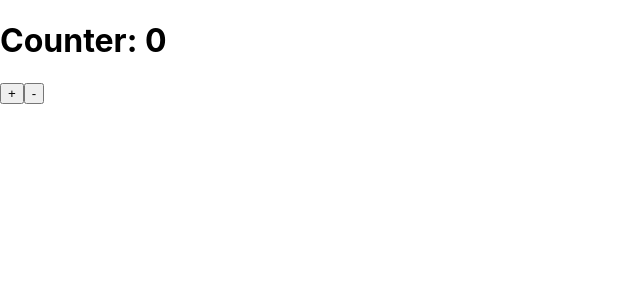
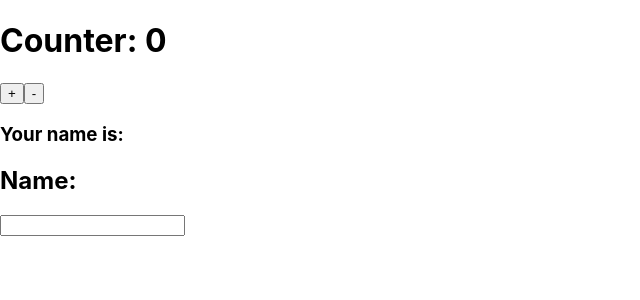
Before and after one commit to ooanishoo/react-redux-hooks, a React (Create React App) app: page / in a window 1280 px wide. Shown: the top 300 px of the page, without its empty margins (0-640 px from the left). Built offline with nearby package versions, Linux system fonts and the light colour scheme.

Commit message:
Add Name component

```diff
--- a/src/App.js
+++ b/src/App.js
@@ -3,18 +3,24 @@ import { createStore } from "redux";
 import { Provider, useSelector, useDispatch } from "react-redux";
 
 // create a reducer function
-function reducer(state, action) {
+function reducer(state = INITIAL_STATE, action) {
   switch (action.type) {
     case "INCREMENT_COUNT":
       return {
         ...state,
-        count: state.count + 1
+        count: state.count + 1,
       };
     case "DECREMENT_COUNT":
       return {
         ...state,
-        count: state.count - 1
+        count: state.count - 1,
       };
+
+    case "CHANGE_NAME":
+      return{
+        ...state,
+        name: state.name
+      }
     default:
       return state;
   }
@@ -23,6 +29,7 @@ function reducer(state, action) {
 // iniitalize initial state
 const INITIAL_STATE = {
   count: 0,
+  name:""
 };
 
 // create a global store
@@ -32,7 +39,27 @@ export default function App() {
   return (
     <Provider store={store}>
       <Counter />
+      <Name />
     </Provider>
+  );
+}
+
+function Name() {
+  const name = useSelector((state) => state.name);
+  const dispatch = useDispatch();
+
+  function handleNameChange(event){
+    dispatch({
+      type: "CHANGE_NAME",
+      payload: event.target.value
+    });
+  }
+  return (
+    <div>
+      <h3>Your name is: {name}</h3>
+      <h2>Name:</h2>
+      <input onChange={handleNameChange}></input>
+    </div>
   );
 }
 
```
